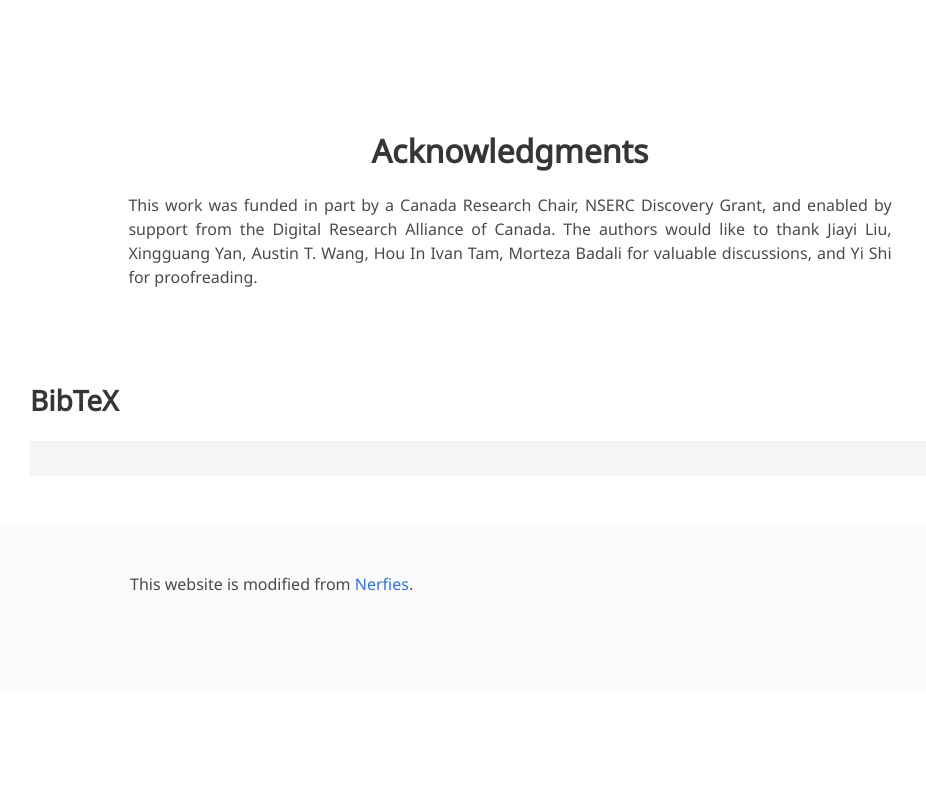
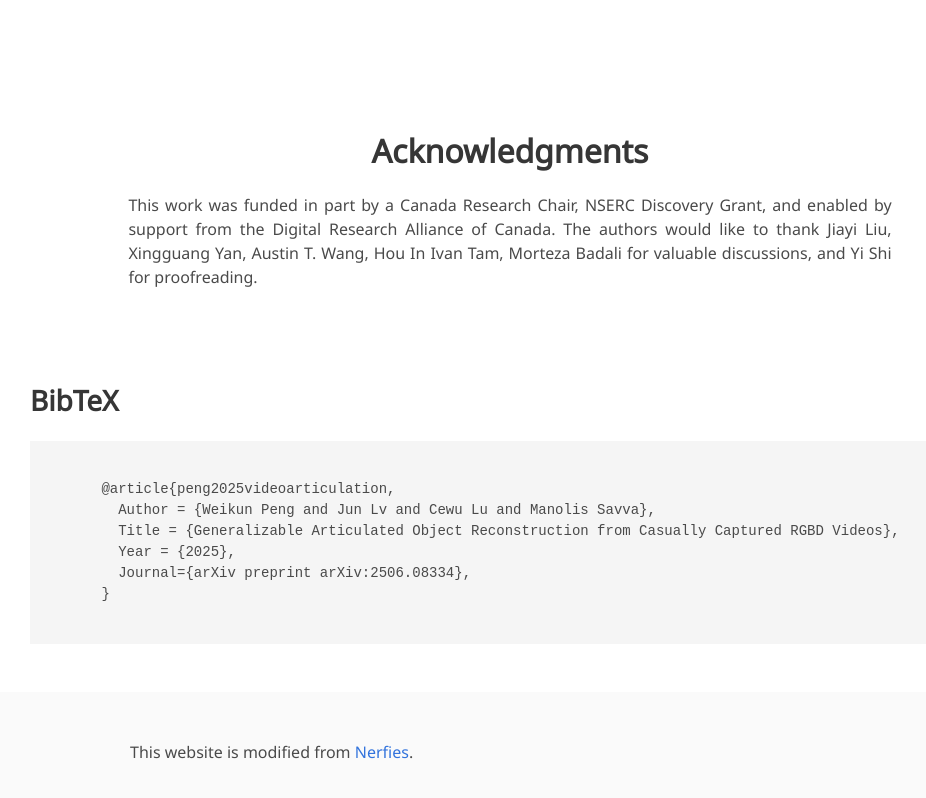
Before and after one commit to 3dlg-hcvc/video2articulation, a plain HTML site: page docs/index.html in a window 1280 px wide. Shown: the part 6994-7792 px from the top of the page, without its empty margins (130-1056 px from the left). Before the commit the page ends 7686 px from the top, so only its background shows below. Drawn offline with nearby package versions, Linux system fonts and the light colour scheme; some icons are missing; a web font is replaced by a local one.

Commit message:
add bibtex to website, add teaser

```diff
--- a/docs/index.html
+++ b/docs/index.html
@@ -597,7 +597,14 @@
 <section class="section" id="BibTeX">
   <div class="container is-max-desktop content">
     <h2 class="title">BibTeX</h2>
-    <pre><code></code></pre>
+    <pre><code>
+      @article{peng2025videoarticulation,
+        Author = {Weikun Peng and Jun Lv and Cewu Lu and Manolis Savva},
+        Title = {Generalizable Articulated Object Reconstruction from Casually Captured RGBD Videos},
+        Year = {2025},
+        Journal={arXiv preprint arXiv:2506.08334},
+      }
+    </code></pre>
   </div>
 </section>
 
```
Also changed, not shown: docs/static/images/teaser.png (added), 1 other file.
